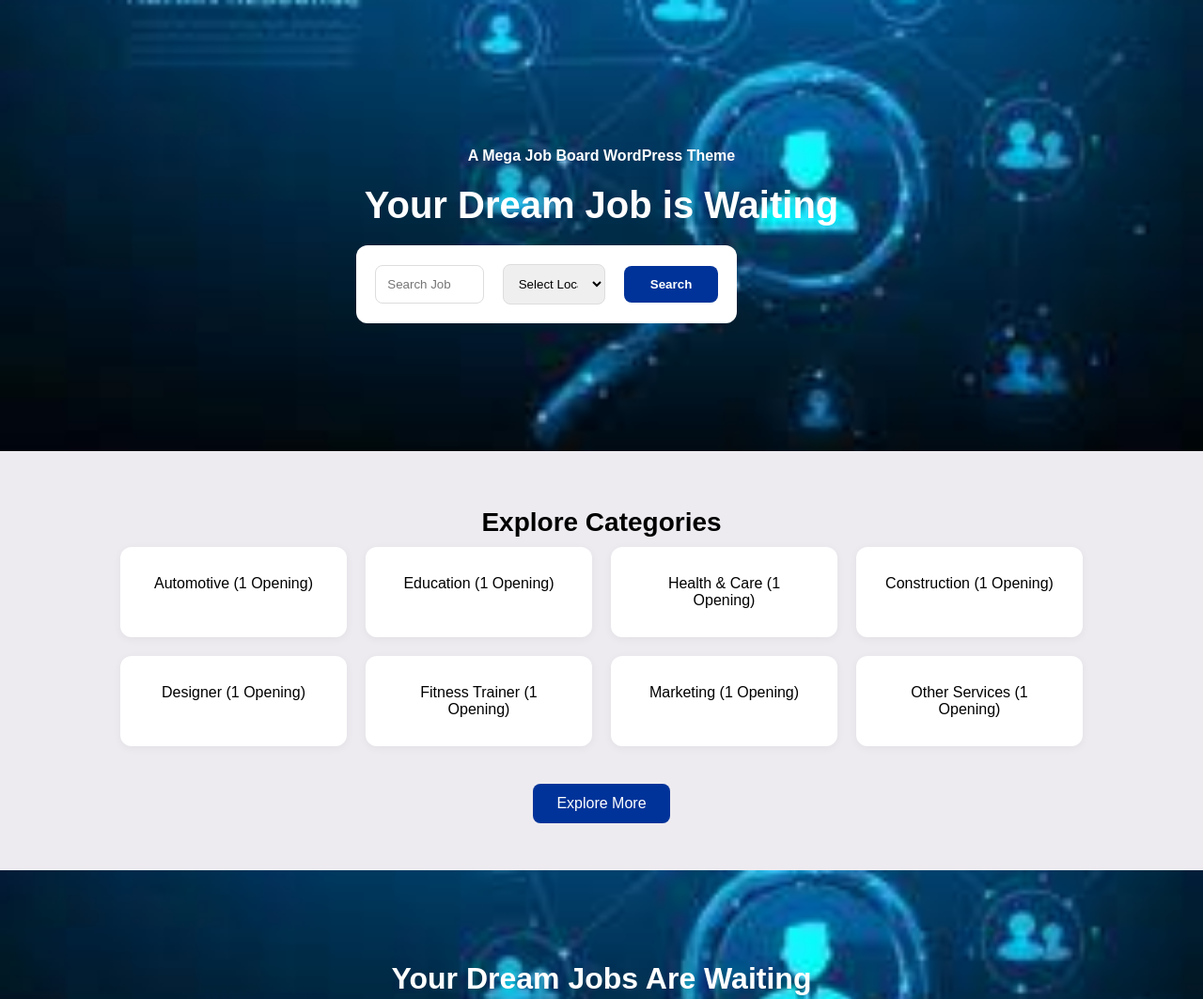
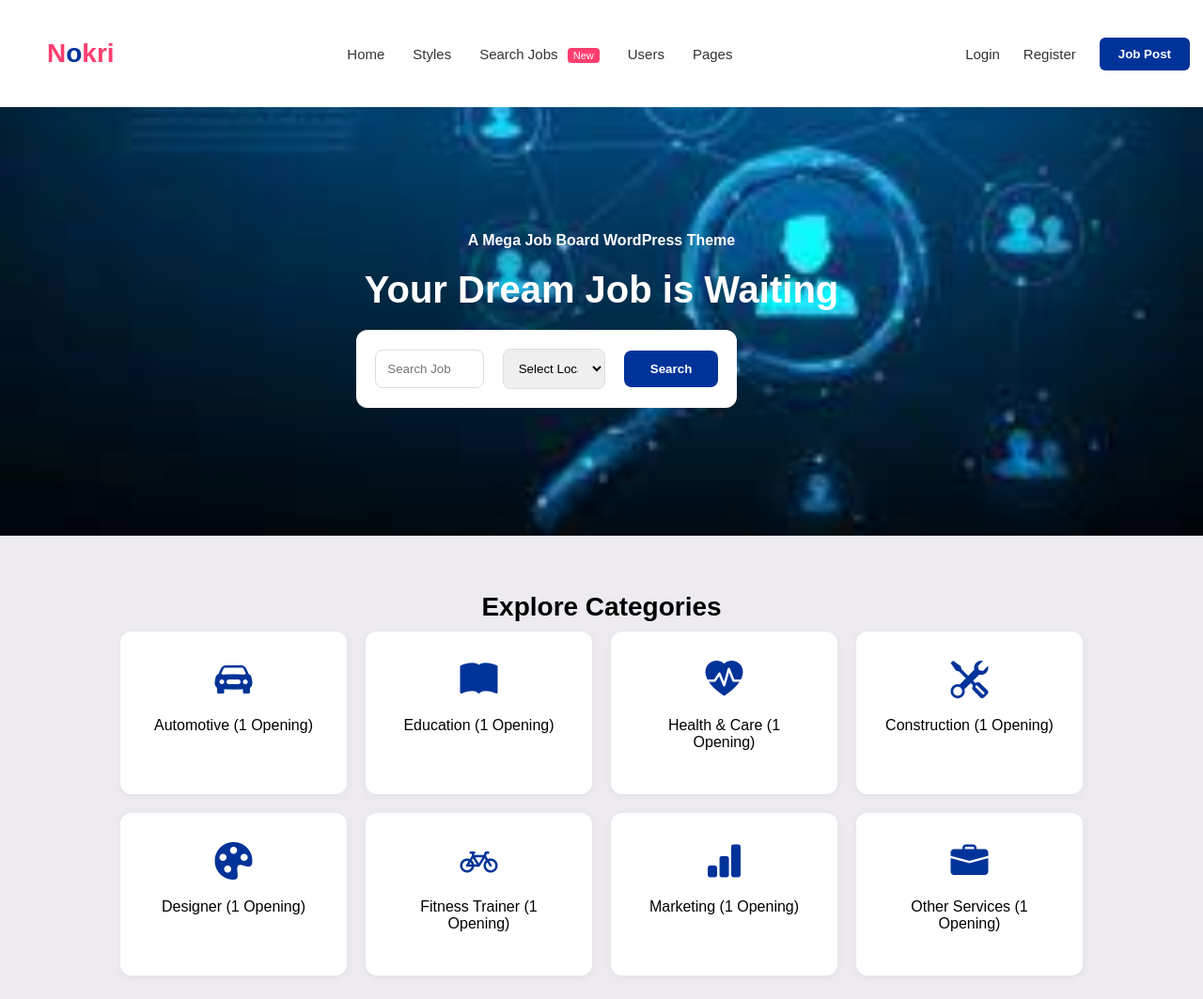
Before and after one commit to Jenny80848/Job-posting, a plain HTML site: page index.html in a window 1280 px wide. Shown: the top 1063 px of the page at 94% size. Drawn offline with nearby package versions, Linux system fonts and the light colour scheme.

Commit message:
finished page

```diff
--- a/index.html
+++ b/index.html
@@ -4,8 +4,81 @@
   <meta charset="UTF-8" />
   <meta name="viewport" content="width=device-width, initial-scale=1.0" />
   <title>Job Board</title>
+
+  <!-- Bootstrap Icons -->
+  <link rel="stylesheet" href="https://cdn.jsdelivr.net/npm/bootstrap-icons@1.11.1/font/bootstrap-icons.css">
+
   <style>
     body { margin:0; font-family:Arial, sans-serif; background:#edebf0; }
+
+    /* ============================
+       TOP NAVIGATION BAR
+    ============================ */
+    .navbar {
+      display: flex;
+      justify-content: space-between;
+      align-items: center;
+      padding: 18px 50px;
+      background: white;
+      position: fixed;
+      top: 0;
+      width: 95%;
+      z-index: 1000;
+      box-shadow: 0 2px 10px rgba(0,0,0,0.05);
+    }
+
+    .logo {
+      font-size: 28px;
+      font-weight: 700;
+      color: #ff3e70;
+    }
+    .logo span { color: #003399; }
+
+    .nav-center {
+      display: flex;
+      gap: 30px;
+    }
+    .nav-center a {
+      text-decoration: none;
+      color: #333;
+      font-size: 15px;
+      font-weight: 500;
+    }
+
+    .badge {
+      background: #ff3e70;
+      color: white;
+      font-size: 11px;
+      padding: 2px 6px;
+      border-radius: 4px;
+      margin-left: 6px;
+    }
+
+    .nav-right {
+      display: flex;
+      gap: 25px;
+      align-items: center;
+    }
+    .nav-right a {
+      text-decoration: none;
+      color: #333;
+      font-size: 15px;
+      font-weight: 500;
+    }
+
+    .job-post-btn {
+      background: #003399;
+      color: white;
+      border: none;
+      padding: 10px 20px;
+      border-radius: 6px;
+      font-weight: 600;
+      cursor: pointer;
+    }
+
+    /* ============================
+       HERO SECTION
+    ============================ */
     .hero {
       position:relative;
       background:url('image/jobpostingbackgroundpics.jpeg') center/cover no-repeat;
@@ -15,8 +88,11 @@
       justify-content:center;
       text-align:center;
       color:white;
+      margin-top:90px; /* pushes hero below navbar */
     }
+
     .hero h2 { font-size:40px; font-weight:700; margin:0; }
+
     .search-box {
       background:white;
       padding:20px;
@@ -27,12 +103,14 @@
       width:70%;
       margin-top:20px;
     }
+
     .search-box input, .search-box select {
       padding:12px;
       width:100%;
       border:1px solid #ddd;
       border-radius:8px;
     }
+
     .search-box button {
       padding:12px 28px;
       background:#003399;
@@ -42,7 +120,12 @@
       cursor:pointer;
       font-weight:bold;
     }
+
+    /* ============================
+       CATEGORIES SECTION
+    ============================ */
     .section-title { text-align:center; margin:60px 0 10px; font-size:28px; }
+
     .categories {
       display:grid;
       grid-template-columns:repeat(4,1fr);
@@ -50,6 +133,14 @@
       width:80%;
       margin:auto;
     }
+
+    .category-icon {
+      font-size:40px;
+      color:#003399;
+      margin-bottom:12px;
+      display:block;
+    }
+
     .cat-box {
       background:white;
       padding:30px;
@@ -57,6 +148,7 @@
       text-align:center;
       box-shadow:0 2px 10px rgba(0,0,0,0.05);
     }
+
     .explore-btn {
       display:block;
       margin:40px auto;
@@ -67,6 +159,10 @@
       text-decoration:none;
       width:max-content;
     }
+
+    /* ============================
+       MID BANNER SECTION
+    ============================ */
     .mid-banner {
       background:url('image/jobpostingbackgroundpics.jpeg') center/cover no-repeat;
       padding:70px 0;
@@ -74,7 +170,9 @@
       color:white;
       margin-top:50px;
     }
+
     .mid-banner h2 { font-size:32px; margin-bottom:10px; }
+
     .mid-banner button {
       padding:12px 25px;
       border:none;
@@ -87,38 +185,113 @@
     }
   </style>
 </head>
+
 <body>
-  <header class="hero">
+
+  <!-- ============================
+       NAVIGATION BAR
+  ============================ -->
+  <header class="navbar">
+
+    <div class="nav-left">
+      <h2 class="logo">N<span>o</span>kri</h2>
+    </div>
+
+    <nav class="nav-center">
+      <a href="#">Home</a>
+      <a href="#">Styles</a>
+      <a href="#">
+        Search Jobs <span class="badge">New</span>
+      </a>
+      <a href="#">Users</a>
+      <a href="#">Pages</a>
+    </nav>
+
+    <div class="nav-right">
+      <a href="#">Login</a>
+      <a href="#">Register</a>
+      <button class="job-post-btn">Job Post</button>
+    </div>
+
+  </header>
+
+  <!-- ============================
+       HERO SECTION
+  ============================ -->
+  <section class="hero">
     <div>
       <h4>A Mega Job Board WordPress Theme</h4>
       <h2>Your Dream Job is Waiting</h2>
+
       <div class="search-box">
         <input type="text" placeholder="Search Job" />
         <select><option>Select Location</option></select>
         <button>Search</button>
       </div>
     </div>
-  </header>
+  </section>
 
+  <!-- ============================
+       CATEGORIES
+  ============================ -->
   <h2 class="section-title">Explore Categories</h2>
+
   <div class="categories">
-    <div class="cat-box">Automotive (1 Opening)</div>
-    <div class="cat-box">Education (1 Opening)</div>
-    <div class="cat-box">Health & Care (1 Opening)</div>
-    <div class="cat-box">Construction (1 Opening)</div>
-    <div class="cat-box">Designer (1 Opening)</div>
-    <div class="cat-box">Fitness Trainer (1 Opening)</div>
-    <div class="cat-box">Marketing (1 Opening)</div>
-    <div class="cat-box">Other Services (1 Opening)</div>
+
+    <div class="cat-box">
+      <i class="bi bi-car-front-fill category-icon"></i>
+      <p>Automotive (1 Opening)</p>
+    </div>
+
+    <div class="cat-box">
+      <i class="bi bi-book-fill category-icon"></i>
+      <p>Education (1 Opening)</p>
+    </div>
+
+    <div class="cat-box">
+      <i class="bi bi-heart-pulse-fill category-icon"></i>
+      <p>Health & Care (1 Opening)</p>
+    </div>
+
+    <div class="cat-box">
+      <i class="bi bi-tools category-icon"></i>
+      <p>Construction (1 Opening)</p>
+    </div>
+
+    <div class="cat-box">
+      <i class="bi bi-palette-fill category-icon"></i>
+      <p>Designer (1 Opening)</p>
+    </div>
+
+    <div class="cat-box">
+      <i class="bi bi-bicycle category-icon"></i>
+      <p>Fitness Trainer (1 Opening)</p>
+    </div>
+
+    <div class="cat-box">
+      <i class="bi bi-bar-chart-fill category-icon"></i>
+      <p>Marketing (1 Opening)</p>
+    </div>
+
+    <div class="cat-box">
+      <i class="bi bi-briefcase-fill category-icon"></i>
+      <p>Other Services (1 Opening)</p>
+    </div>
+
   </div>
 
   <a class="explore-btn" href="#">Explore More</a>
 
+  <!-- ============================
+       MID BANNER
+  ============================ -->
   <section class="mid-banner">
     <h2>Your Dream Jobs Are Waiting</h2>
     <p>Over 1 million interactions, 50,000 success stories</p>
+
     <button>Search Jobs</button>
-    <button style="background-color: #003399; color: white;">Apply Job Now</button>
+    <button style="background-color:#003399;color:white;">Apply Job Now</button>
   </section>
+
 </body>
 </html>
```
